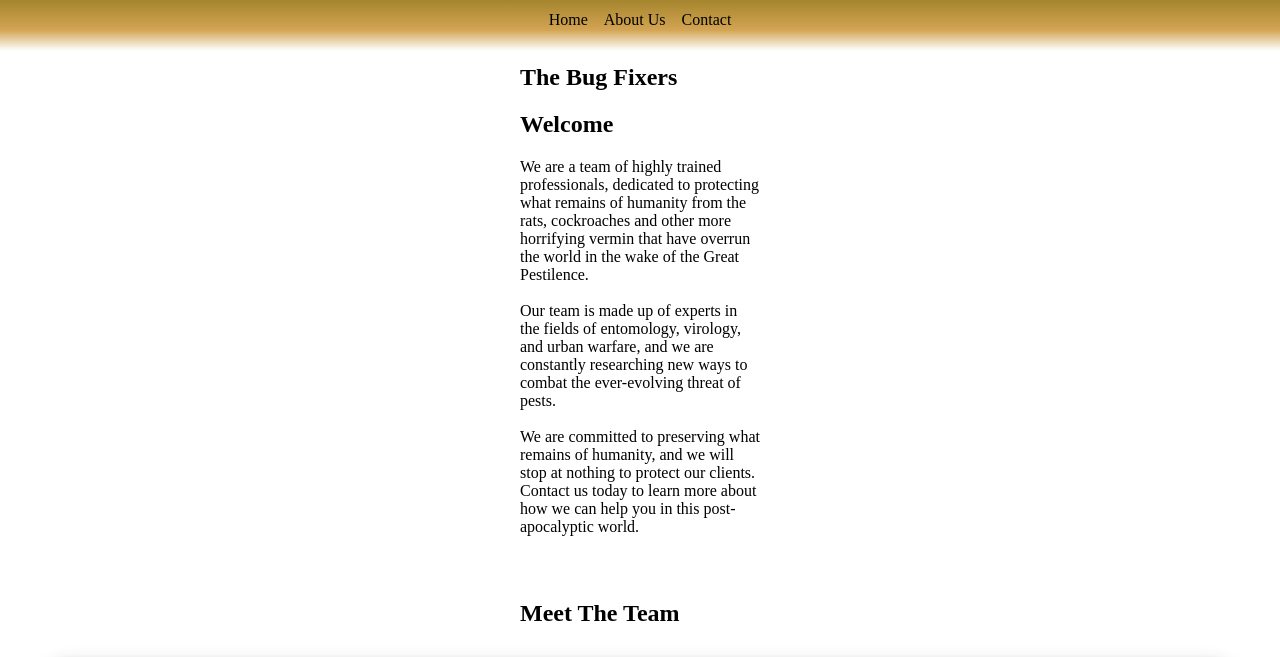
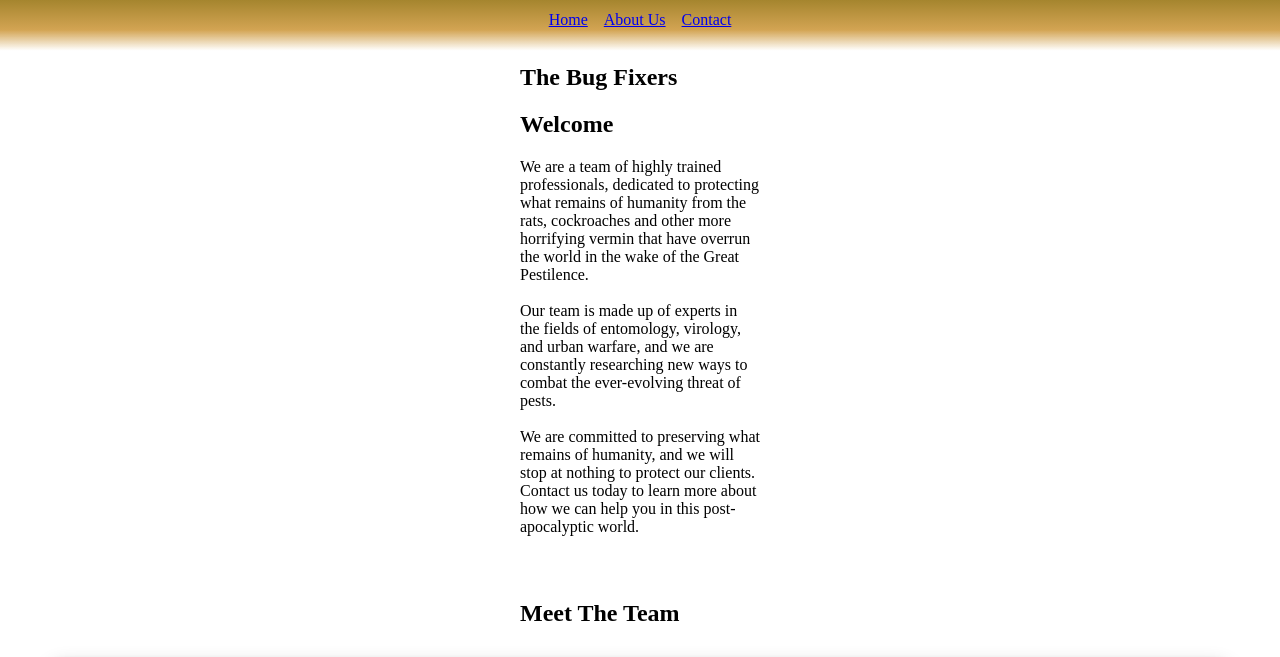
Before and after one commit to fac27/FAC-webAgency, a plain HTML site: page index.html in a window 1280 px wide. Shown: the top 657 px of the page. Drawn offline with Linux system fonts and the light colour scheme.

Commit message:
links work with scroll padding and behaviour

```diff
--- a/index.html
+++ b/index.html
@@ -10,16 +10,16 @@
     <body class="stack-xl">
         <header>
             <nav class="full-width nav row justify-center">
-                <a id="home"> Home </a>
-                <a id="about"> About Us</a>
-                <a id="contact">Contact</a>
+                <a href="#home"> Home </a>
+                <a href="#about"> About Us</a>
+                <a href="#contact">Contact</a>
             </nav>
         </header>
         <!-- content?  -->
         <!-- class= stack or container -->
         <section class="center">
             <h1> The Bug Fixers</h1>
-            <h2>Welcome</h2>
+            <h2 id="home">Welcome</h2>
             <p>We are a team of highly trained professionals, dedicated to
                 protecting what remains of humanity from the rats, cockroaches
                 and other more horrifying vermin that
@@ -36,7 +36,7 @@
                 help you in this post-apocalyptic world.</p>
         </section>
         <section class="stack-lg">
-            <h2 class="center">Meet The Team</h2>
+            <h2 class="center" id="about">Meet The Team</h2>
             <figure class="card-shadow">
                 <img class="full-width round-top-corners"
                     src="images/JohnSmith.png" alt="A grizzled older black
--- a/style.css
+++ b/style.css
@@ -1,4 +1,10 @@
 /* mobile first */
+html {
+    scroll-behavior:  smooth;
+    scroll-padding-top: 3.2rem;
+}
+
+
 .row {
     display: flex;
     flex-wrap: wrap;
```
